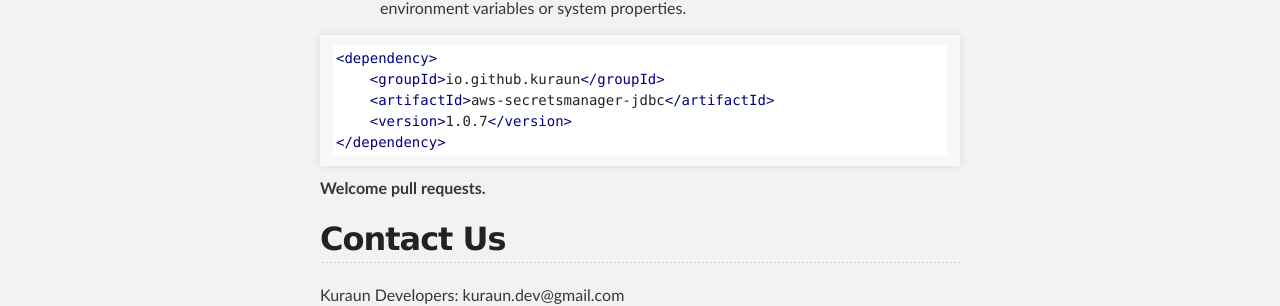
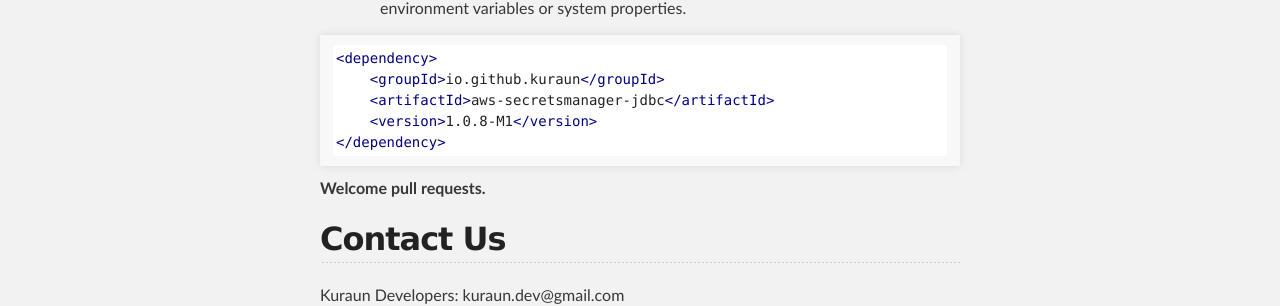
Before and after one commit to kuraun/kuraun.github.io, a Jekyll site: the page built from index.md, in a window 1280 px wide. Shown: the part 1036-1342 px from the top of the page. Built offline with Jekyll 4.4.1, drawn with Linux system fonts in a browser that asks for light colours.

Commit message:
bump up version to aws-secretsmanager-jdbc

````diff
--- a/index.md
+++ b/index.md
@@ -43,7 +43,7 @@ The AWS Secrets Manager JDBC Library enables Java developers to easily connect t
 <dependency>
     <groupId>io.github.kuraun</groupId>
     <artifactId>aws-secretsmanager-jdbc</artifactId>
-    <version>1.0.7</version>
+    <version>1.0.8-M1</version>
 </dependency>
 ```
 
````
